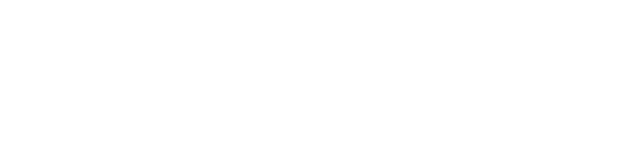
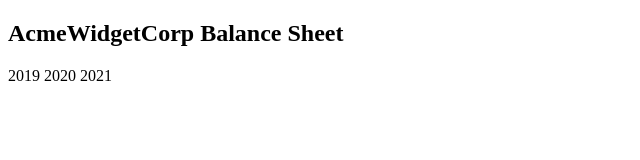
Before and after one commit to lewiskirega/balance-sheet, a plain HTML site: page index.html in a window 1280 px wide. Shown: the whole page, without its empty margins (0-640 px from the left). Drawn offline with Linux system fonts and the light colour scheme.

Commit message:
Add html

```diff
--- a/index.html
+++ b/index.html
@@ -8,7 +8,24 @@
 </head>
 <body>
     <main>
-
+        <section>
+            <h1>
+                <span class="flex">
+                    <span>AcmeWidgetCorp</span>
+                    <span>Balance Sheet</span>
+                </span>
+            </h1>
+            <div id="years" aria-hidden="true">
+                <span class="year">2019</span>
+                <span class="year">2020</span>
+                <span class="year">2021</span>
+            </div>
+            <div class="table-wrap">
+                <table></table>
+                <table></table>
+                <table></table>
+            </div>
+        </section>
     </main>
 </body>
 </html>
```
